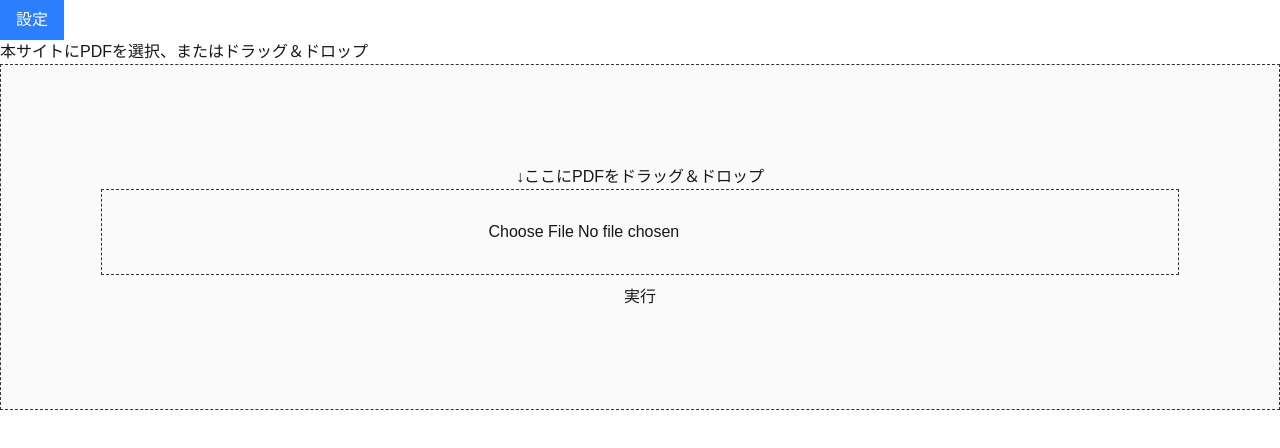
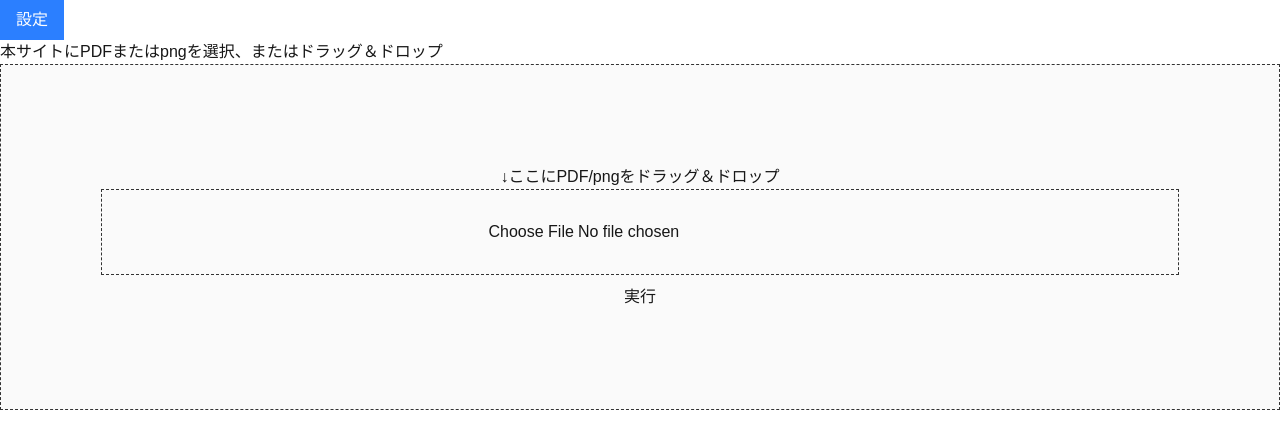
Before and after one commit to h-morita-2003/cdxpdf, a Next.js app: page / in a window 1280 px wide. Shown: the top 448 px of the page. Built offline with nearby package versions, Linux system fonts and the light colour scheme.

Commit message:
メイン画面の文言変更

```diff
--- a/app/page.tsx
+++ b/app/page.tsx
@@ -168,7 +168,7 @@ export default function Home() {
 
 
       {/*PDFファイル入力*/}
-      <h1>本サイトにPDFを選択、またはドラッグ＆ドロップ</h1>
+      <h1>本サイトにPDFまたはpngを選択、またはドラッグ＆ドロップ</h1>
       <center>
         <form onSubmit={handleUpload}>
           <div
@@ -183,7 +183,7 @@ export default function Home() {
               background: "#fafafa",
             }}
           >
-            <div id="dropArea">↓ここにPDFをドラッグ＆ドロップ
+            <div id="dropArea">↓ここにPDF/pngをドラッグ＆ドロップ
               {/*山下追加*/}
               <br />
                {/*選択またはドラッグアンドドロップされたファイル名表示* */}
```
